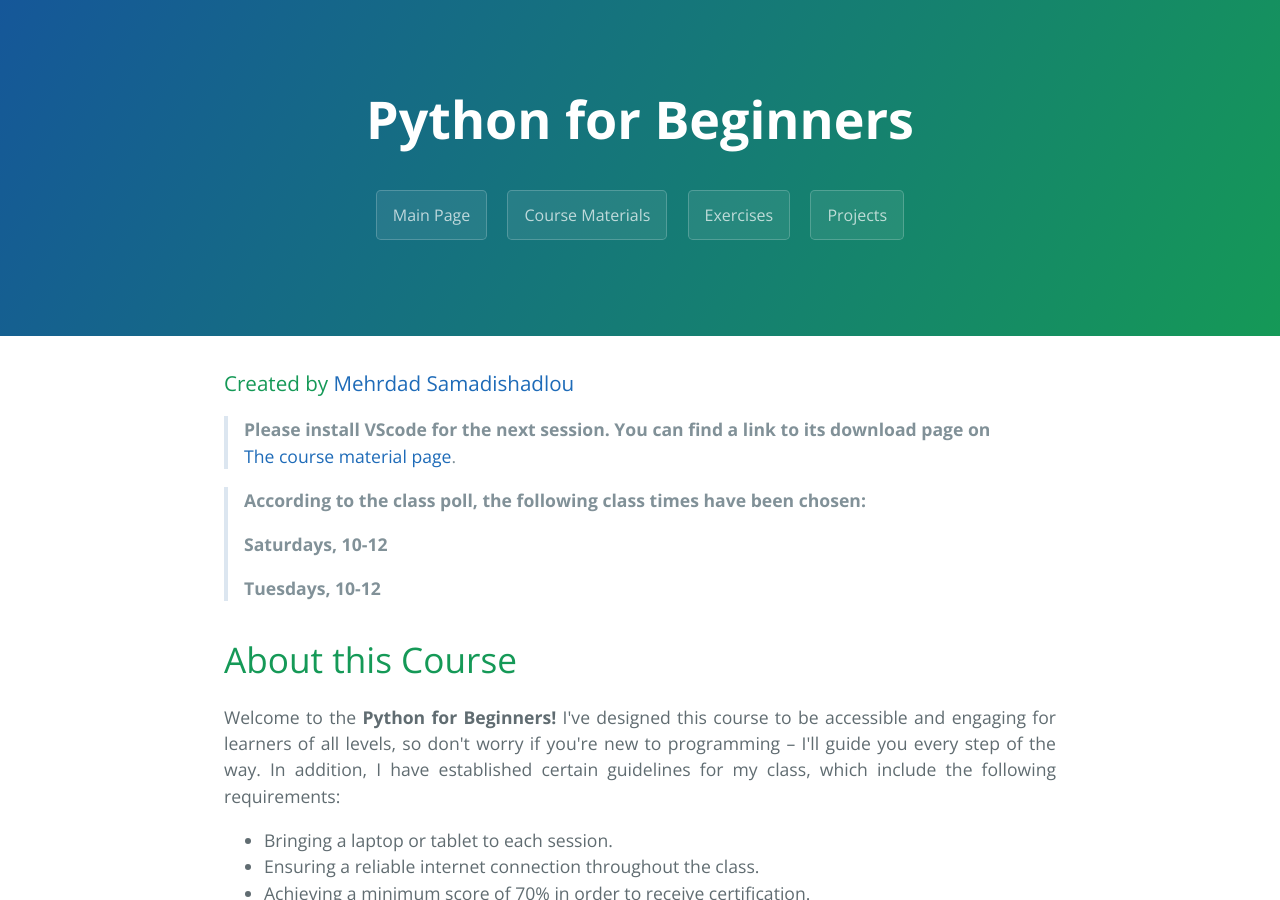
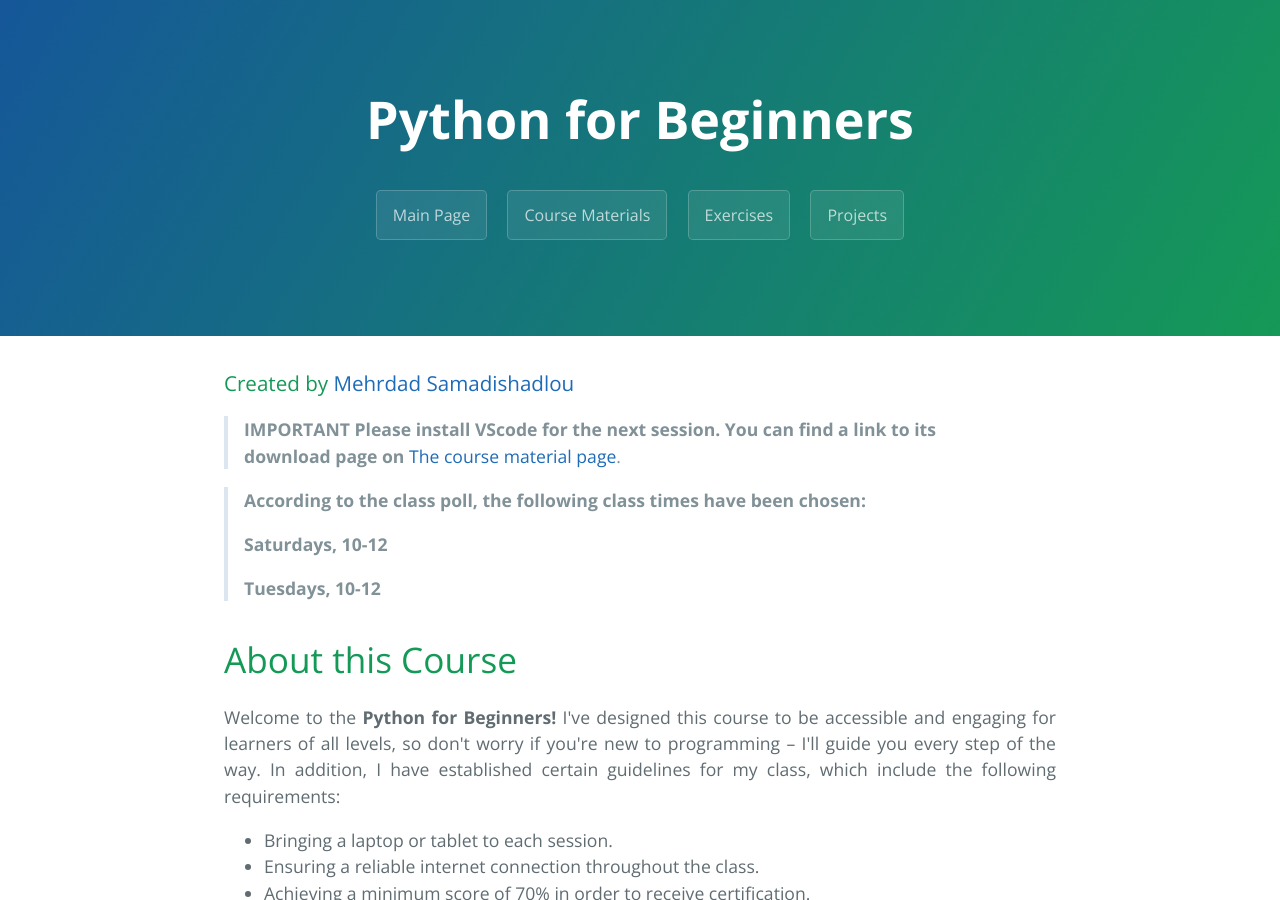
Before and after one commit to MehrdadSamadishadlou/Python_for_Beginners, a Jekyll site: the page built from index.md, in a window 1280 px wide and 900 px high. Built offline with Jekyll 4.4.1, drawn with Linux system fonts in a browser that asks for light colours.

Commit message:
Update index.md

```diff
--- a/index.md
+++ b/index.md
@@ -7,6 +7,7 @@ filename: index
 ### Created by <a href="https://github.com/MehrdadSamadishadlou">Mehrdad Samadishadlou</a>
 
 
+> **IMPORTANT**
 > **Please install VScode for the next session. You can find a link to its download page on** <a href="https://mehrdadsamadishadlou.github.io/Python_for_Beginners/materials">The course material page</a>.
 
 > **According to the class poll, the following class times have been chosen:**
```
